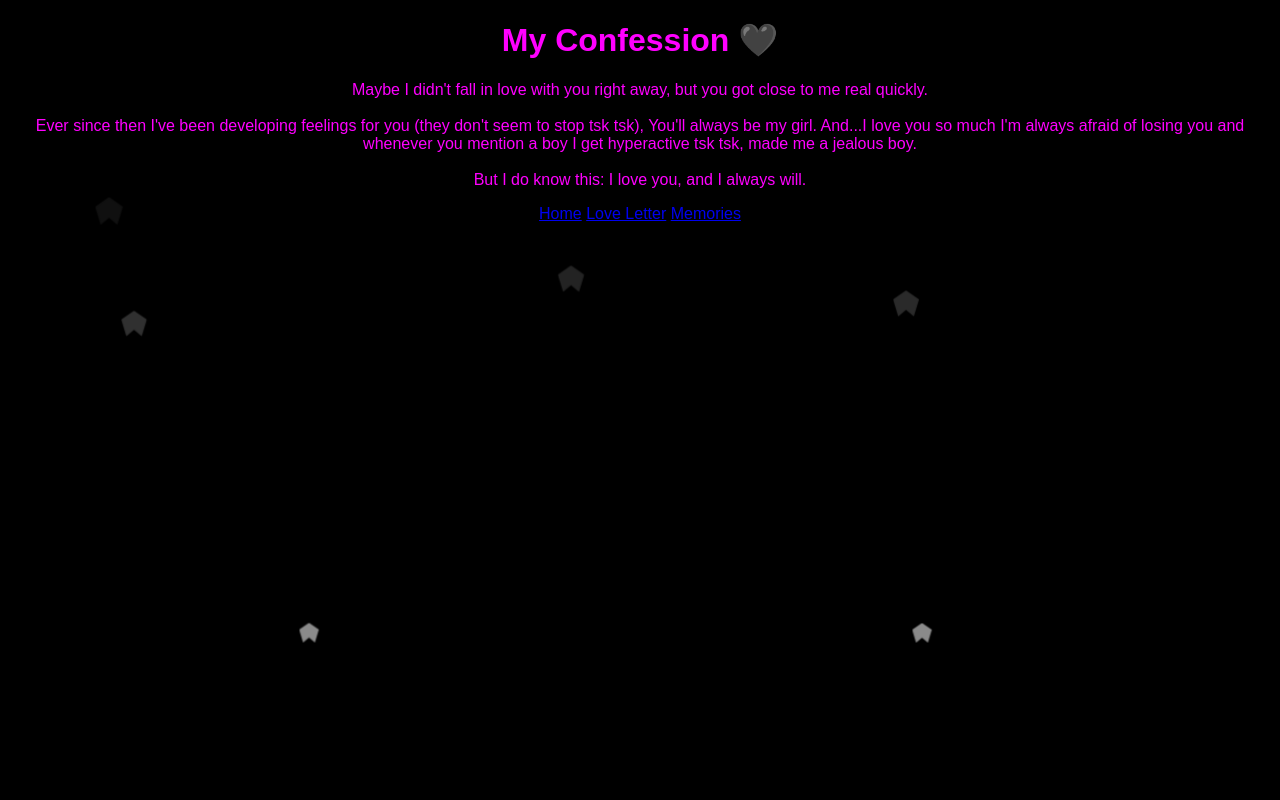
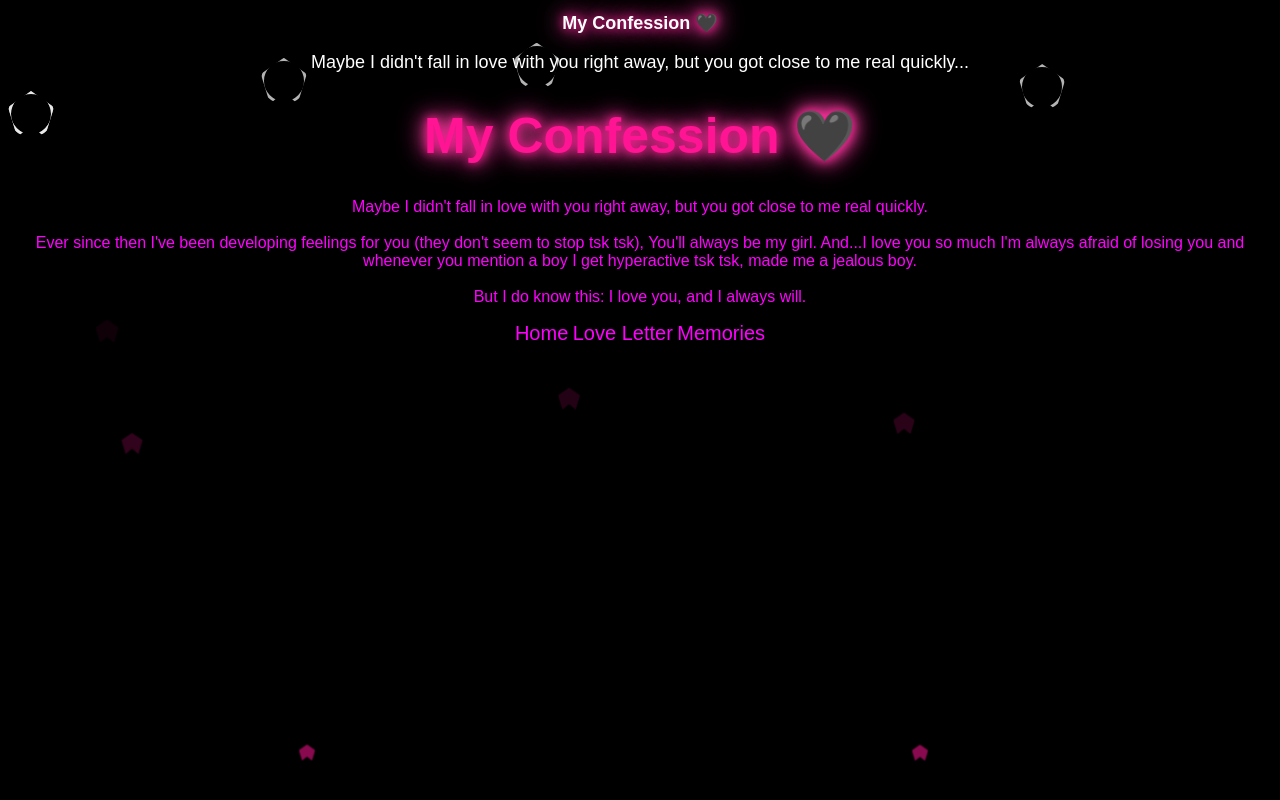
Before and after one commit to SingingSailor/for-my-love, a plain HTML site: page confession.html in a window 1280 px wide. Shown: the top 800 px of the page. Drawn offline with Linux system fonts and the light colour scheme.

Commit message:
Updated confessions page with static white hearts and white text

```diff
--- a/confession.html
+++ b/confession.html
@@ -8,6 +8,20 @@
     <script defer src="script.js"></script>
 </head>
 <body class="confession">
+    <body>
+        <div class="confession-container">
+            <h1 class="confession-text">My Confession 🖤</h1>
+            <p class="confession-text">Maybe I didn't fall in love with you right away, but you got close to me real quickly...</p>
+
+            <!-- Hollow Hearts -->
+            <div class="hollow-heart"></div>
+            <div class="hollow-heart"></div>
+            <div class="hollow-heart"></div>
+            <div class="hollow-heart"></div>
+            <div class="hollow-heart"></div>
+        </div>
+    </body>
+
     <h1>My Confession 🖤</h1>
     <p>
         Maybe I didn't fall in love with you right away, but you got close to me real quickly.<br><br>
--- a/styles.css
+++ b/styles.css
@@ -1,39 +1,36 @@
-/* General Page Styling */
+/* General Styles */
 body {
-    margin: 0;
-    padding: 0;
-    overflow: hidden;
+    background-color: #000; /* Black background */
+    color: #ff00ff; /* Neon pink text for the main page */
     font-family: 'Poppins', sans-serif;
     text-align: center;
 }
 
-/* Index Page (Neon Theme) */
-body {
-    background-color: #000;
-    color: #ff00ff;
+/* Headings */
+h1 {
+    font-size: 50px;
+    color: #ff1493; /* Hot pink neon */
+    text-shadow: 0 0 10px #ff1493, 0 0 20px #ff69b4, 0 0 30px #ff1493;
 }
 
-/* Love Letter Page (Pink Hearts) */
-.love-letter {
-    background-color: black;
+/* Navigation Menu */
+nav ul {
+    list-style: none;
+    padding: 0;
 }
 
-.love-letter .heart {
-    background-color: #ff1493; /* Pink */
-    border: 2px solid #ff69b4; /* Lighter Pink Border */
+nav ul li {
+    display: inline;
+    margin: 0 15px;
 }
 
-/* Confession Page (White Hearts on Black) */
-.confession {
-    background-color: black;
+nav a {
+    color: #ff00ff;
+    text-decoration: none;
+    font-size: 20px;
 }
 
-.confession .heart {
-    background-color: white;
-    border: 2px solid #ffffff;
-}
-
-/* Floating Heart Animation */
+/* Floating Hearts Animation for Love Letter */
 @keyframes float-hearts {
     0% { transform: translateY(100vh) scale(0.5); opacity: 1; }
     100% { transform: translateY(-10vh) scale(1.2); opacity: 0; }
@@ -43,6 +40,36 @@ body {
     position: absolute;
     width: 20px;
     height: 20px;
+    background-color: #ff1493; /* Hot pink hearts */
     clip-path: polygon(50% 0%, 100% 35%, 80% 100%, 50% 75%, 20% 100%, 0% 35%);
     animation: float-hearts 4s linear infinite;
 }
+
+/* Confession Page: Static White Outlined Hearts */
+.confession-container {
+    position: relative;
+}
+
+.hollow-heart {
+    position: absolute;
+    width: 40px;
+    height: 40px;
+    border: 3px solid white; /* White outline */
+    border-radius: 50%;
+    clip-path: polygon(50% 0%, 100% 35%, 80% 100%, 50% 75%, 20% 100%, 0% 35%);
+    opacity: 0.7;
+}
+
+/* Position hearts randomly */
+.hollow-heart:nth-child(1) { top: 10%; left: 15%; }
+.hollow-heart:nth-child(2) { top: 20%; left: 70%; }
+.hollow-heart:nth-child(3) { top: 50%; left: 40%; }
+.hollow-heart:nth-child(4) { top: 75%; left: 20%; }
+.hollow-heart:nth-child(5) { top: 85%; left: 80%; }
+
+/* Confession Page: White Text */
+.confession-text {
+    color: white;  /* White text */
+    text-align: center;
+    font-size: 18px;
+}
```
